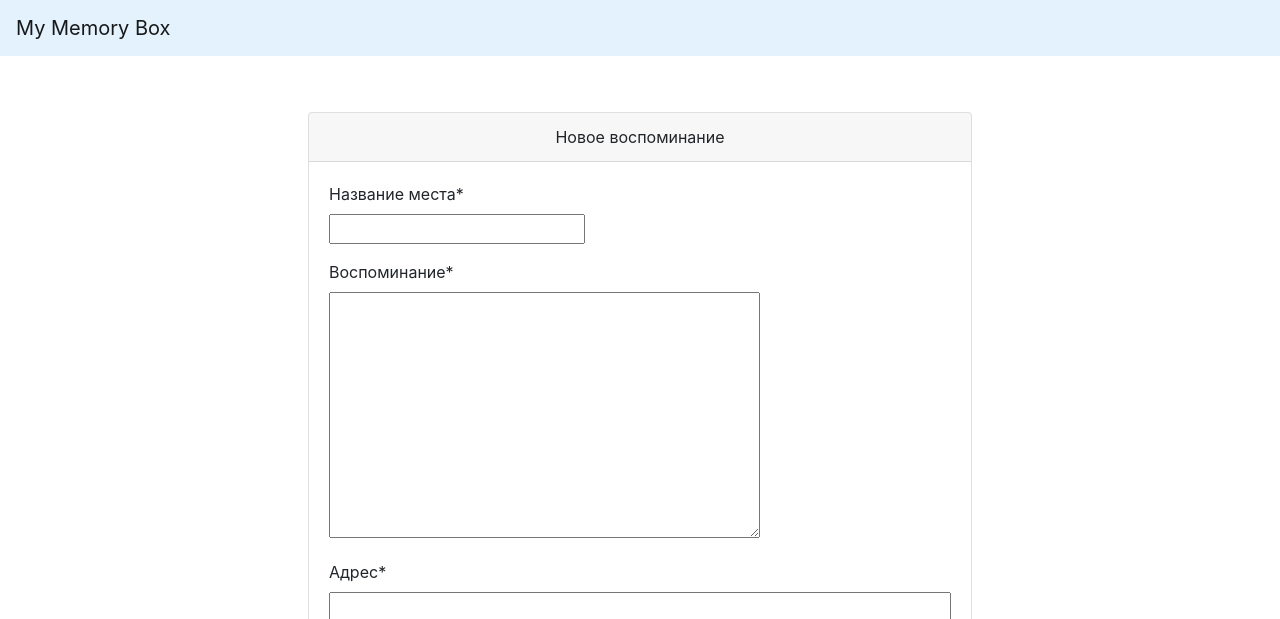
After one commit to maxteplyakov/very_interesting_test_project, a Django app: template very_interesting_test_project/memories/templates/new_memory_form.html in a window 1280 px wide. The commit adds this page. Shown: the top 619 px of the page. Run offline with Django 3.2, Linux system fonts and the light colour scheme; the template is opened without the code that fills it: values that come from a table or form of the project are taken from there, others are empty; some libraries are stand-ins or nearby versions.

Commit message:
Add styles for new_memory_form

```diff
--- a/very_interesting_test_project/memories/forms.py
+++ b/very_interesting_test_project/memories/forms.py
@@ -1,12 +1,13 @@
+from django import forms
+
 from .models import Memory
-from django import forms
 from .widgets import GoogleMapsAddressWidget
 
 
 class MemoryForm(forms.ModelForm):
     class Meta(object):
         model = Memory
-        fields = ['address', 'geolocation', 'place_name', 'text']
+        fields = ['place_name', 'text', 'address', 'geolocation']
         widgets = {
-            "address": GoogleMapsAddressWidget,
+            'address': GoogleMapsAddressWidget,
         }
--- a/very_interesting_test_project/memories/models.py
+++ b/very_interesting_test_project/memories/models.py
@@ -10,8 +10,8 @@ class Memory(models.Model):
     text = models.TextField(verbose_name='Воспоминание')
     pub_date = models.DateTimeField("date published", auto_now_add=True)
     author = models.ForeignKey(User, on_delete=models.CASCADE, related_name="memories")
-    address = map_fields.AddressField(max_length=200, blank=False, null=True)
-    geolocation = map_fields.GeoLocationField(max_length=100, blank=False, null=True)
+    address = map_fields.AddressField(max_length=200, blank=False, null=True, verbose_name='Адрес')
+    geolocation = map_fields.GeoLocationField(max_length=100, blank=False, null=True, verbose_name='Координаты')
 
     class Meta:
         ordering = ['-pub_date']
--- a/very_interesting_test_project/memories/static/css/google-maps.css
+++ b/very_interesting_test_project/memories/static/css/google-maps.css
@@ -1,4 +1,4 @@
 
-#id_address {width: 40em;}
+#id_address {width: 100%;}
 .map_canvas_wrapper {margin-left: 0px;}
-#map_canvas {width: 50%; height: 40em;}
+#map_canvas {width: 100%; height: 20em;}
--- /dev/null
+++ b/very_interesting_test_project/memories/templates/new_memory_form.html
@@ -0,0 +1,41 @@
+{% extends "base.html" %}
+{% block title %}Добавить воспоминание{{ user.username }}{% endblock %}
+{% block content %}
+{% load user_filters %}
+
+<body>
+<div class="row justify-content-center">
+    <div class="col-md-8 p-5">
+        <div class="card">
+            <div class="card-header  text-center">Новое воспоминание</div>
+            <div class="card-body">
+
+                    {% for error in form.errors %}
+                        <div class="alert alert-danger" role="alert">
+                            {{ error|escape }}
+                        </div>
+                    {% endfor %}
+
+                <form method="post">
+                    {% csrf_token %}
+                    {{ form.media }}
+
+                    {% for field in form %}
+                        <div class="form-group">
+                            <label for="{{ field.id_for_label }}" >{{ field.label }}{% if field.field.required %}<span>*</span>{% endif %}</label>
+                            <div> {{ field }} </div>
+                        </div>
+                    {% endfor %}
+
+                    <div>
+                            <button type="submit" class="btn btn-primary btn-block">
+                                Сохранить
+                            </button>
+                    </div>
+                </form>
+            </div> <!-- card body -->
+        </div> <!-- card -->
+    </div> <!-- col -->
+</div> <!-- row -->
+</body>
+{% endblock %}
```
Also changed, not shown: very_interesting_test_project/templates/new_memory_form.html (deleted, +0 -60 lines), very_interesting_test_project/memories/templates/memory_item.html (renamed from very_interesting_test_project/templates/memory_item.html), very_interesting_test_project/memories/templates/profile.html (line endings or trailing spaces).
